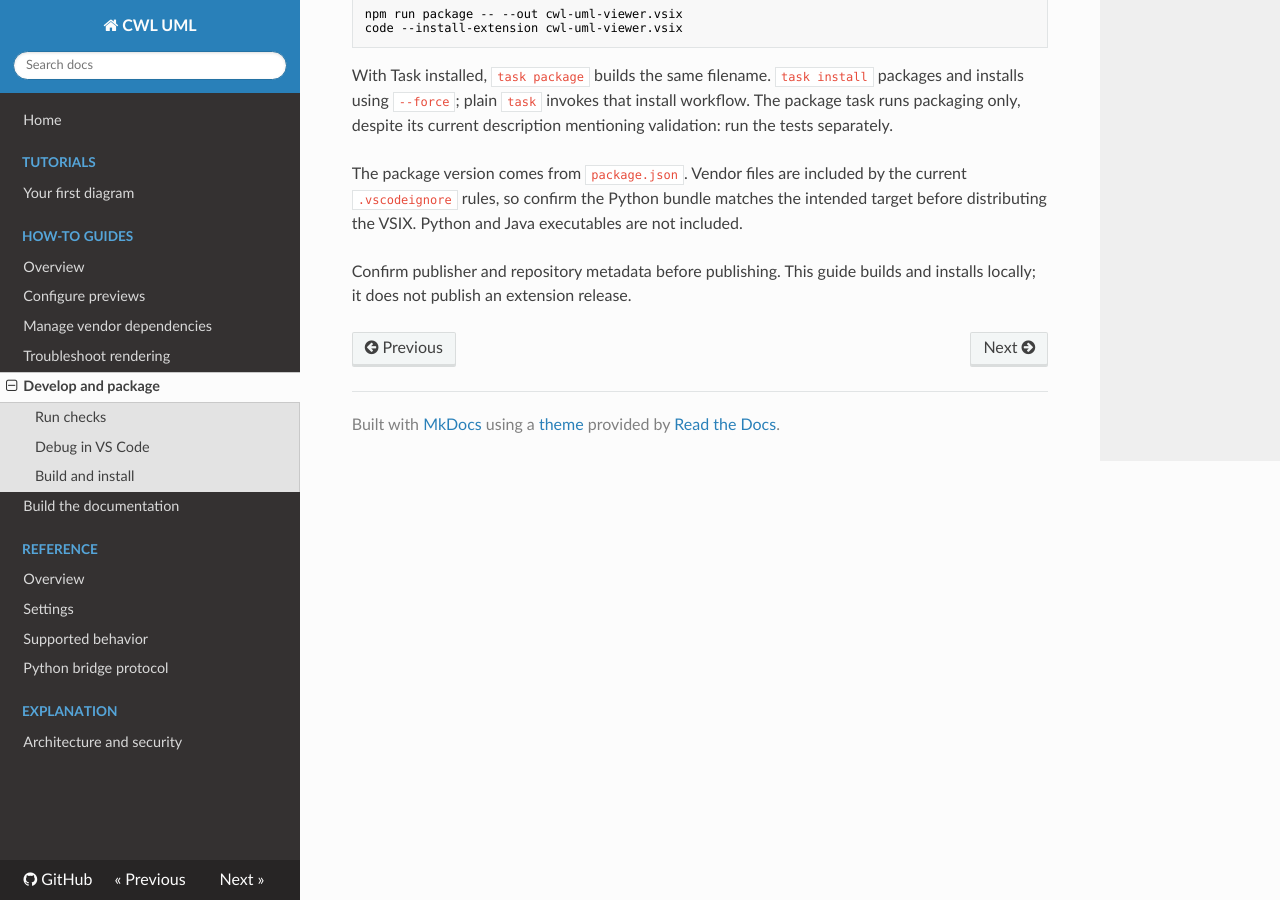
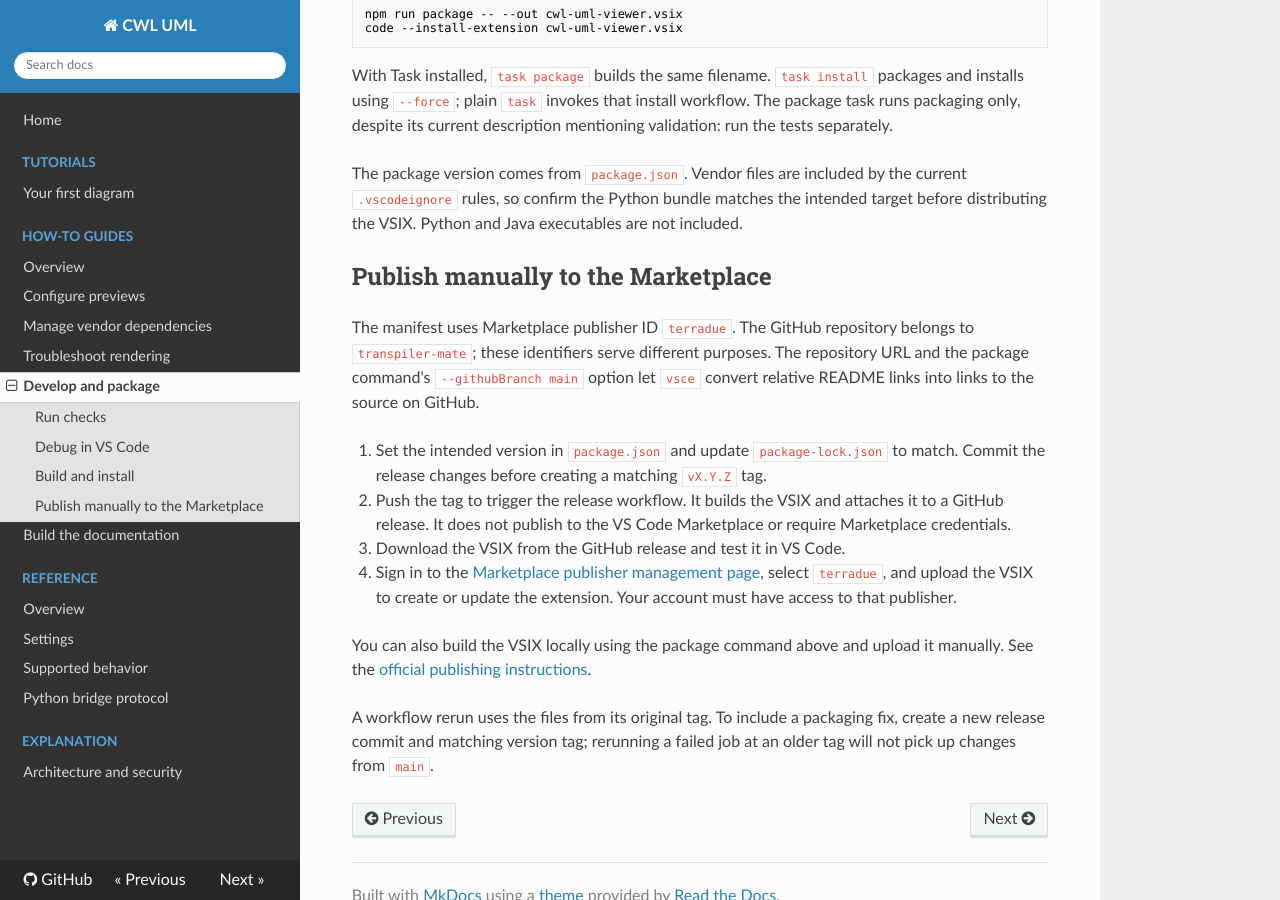
Before and after one commit to transpiler-mate/cwl-uml-viewer, an MkDocs documentation site: the page built from docs/how-to/develop.md, in a window 1280 px wide and 900 px high, scrolled down 874 px. Built offline with MkDocs 1.6.1, drawn with Linux system fonts in a browser that asks for light colours; nearby versions of some CDN libraries.

```diff
--- a/docs/how-to/develop.md
+++ b/docs/how-to/develop.md
@@ -36,4 +36,15 @@
 
 The package version comes from `package.json`. Vendor files are included by the current `.vscodeignore` rules, so confirm the Python bundle matches the intended target before distributing the VSIX. Python and Java executables are not included.
 
-Confirm publisher and repository metadata before publishing. This guide builds and installs locally; it does not publish an extension release.
+## Publish manually to the Marketplace
+
+The manifest uses Marketplace publisher ID `terradue`. The GitHub repository belongs to `transpiler-mate`; these identifiers serve different purposes. The repository URL and the package command's `--githubBranch main` option let `vsce` convert relative README links into links to the source on GitHub.
+
+1. Set the intended version in `package.json` and update `package-lock.json` to match. Commit the release changes before creating a matching `vX.Y.Z` tag.
+2. Push the tag to trigger the release workflow. It builds the VSIX and attaches it to a GitHub release. It does not publish to the VS Code Marketplace or require Marketplace credentials.
+3. Download the VSIX from the GitHub release and test it in VS Code.
+4. Sign in to the [Marketplace publisher management page](https://marketplace.visualstudio.com/manage), select `terradue`, and upload the VSIX to create or update the extension. Your account must have access to that publisher.
+
+You can also build the VSIX locally using the package command above and upload it manually. See the [official publishing instructions](https://code.visualstudio.com/api/working-with-extensions/publishing-extension#publish-an-extension).
+
+A workflow rerun uses the files from its original tag. To include a packaging fix, create a new release commit and matching version tag; rerunning a failed job at an older tag will not pick up changes from `main`.
```
Also changed, not shown: package.json (+6 -2 lines), 1 other file.
